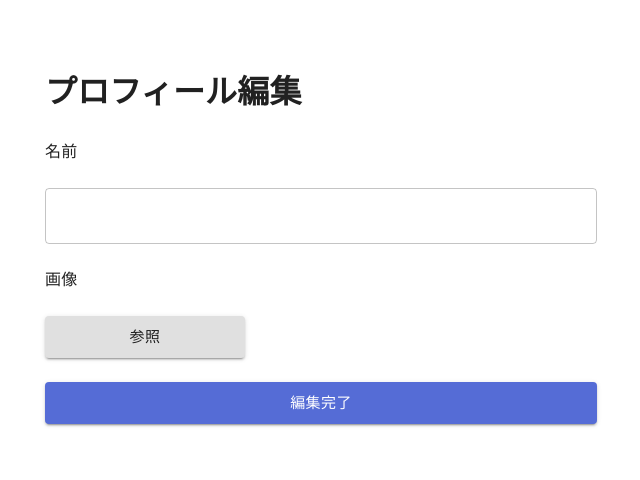
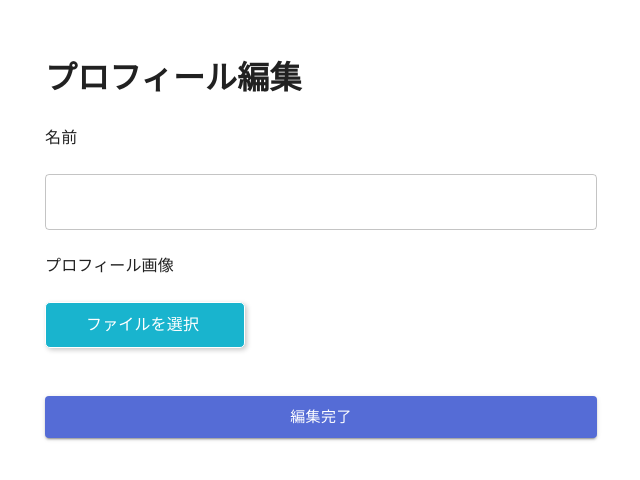
Before and after one commit to sofuetakuma112/expiration-date-manager, a React (Create React App) app: page / in a window 1280 px wide. Shown: the part 174-654 px from the top of the page, without its empty margins (319-959 px from the left). Built offline with nearby package versions, Linux system fonts and the light colour scheme.

Commit message:
ボタンのスタイル変更・プロフィール編集の項目削減

```diff
--- a/src/components/EditProfile.tsx
+++ b/src/components/EditProfile.tsx
@@ -1,40 +1,57 @@
 import { yupResolver } from '@hookform/resolvers/yup';
-import { Button, Container, Stack, TextField, Avatar } from '@mui/material';
+import {
+  Button,
+  Container,
+  Stack,
+  TextField,
+  Avatar,
+  Input,
+} from '@mui/material';
 import React from 'react';
 import { SubmitHandler, useForm } from 'react-hook-form';
 import * as yup from 'yup';
 import { styled } from '@mui/system';
+
+//CSS
 const StyledFormLabel = styled('label')({
   margin: '0px',
 });
 
+const StyledErrorText = styled('p')({
+  color: 'red',
+});
+
 // フォームの型
 interface FormInput {
-  email: string;
   name: string;
-  password: string;
   condition: string;
   id: string;
+  file: string;
 }
 
 // バリデーションルール
 // バリデーションスキーマを構築する
 const schema = yup.object({
-  email: yup
-    .string()
-    .required('このフィールドは必須項目です')
-    .email('正しいメールアドレス入力してください'),
-  id: yup.string().required('このフィールドは必須項目です'),
   name: yup.string().required('このフィールドは必須項目です'),
-  password: yup
-    .string()
-    .required('このフィールドは必須項目です')
-    .min(6, 'パスワードは6文字以上で入力してください')
-    .matches(
-      /^(?=.*[A-Za-z])(?=.*\d)(?=.*[@$!%*#?&])[A-Za-z\d@$!%*#?&].*$/,
-      'パスワードは英数字と記号を組み合わせて下さい'
+  file: yup
+    .mixed()
+    .test(
+      'is-big-file',
+      'ファイルはjpegかpngで送信してください',
+      checkIfFilesAreCorrectType
     ),
 });
+
+//プロフィール画像のルール
+export function checkIfFilesAreCorrectType(file: File): boolean {
+  let valid = true;
+  if (file) {
+    if (!['image/jpeg', 'image/png'].includes(file.type)) {
+      valid = false;
+    }
+  }
+  return valid;
+}
 
 function EditProfile() {
   const {
@@ -72,15 +89,26 @@ function EditProfile() {
           {...register('name')}
           error={'name' in errors}
           helperText={errors.name?.message}
-          />
-          <StyledFormLabel>画像</StyledFormLabel>
-
-        <Button
-          color="inherit"
-          variant="contained"
-          size="large"
-          sx={{width: "200px"}}
-        >参照</Button>
+        />
+        <StyledFormLabel>プロフィール画像</StyledFormLabel>
+        <label
+          style={{
+            lineHeight: 1.5,
+            border: '1px solid #ffffff',
+            borderRadius: '5px',
+            boxShadow: '2px 2px 5px 0px rgba(200, 200, 200, 1)',
+            fontFamily: 'Times New Roman',
+            padding: '10px 40px',
+            color: '#ffffff',
+            backgroundColor: '#19B4CE',
+            cursor: 'pointer',
+            width: "200px"
+          }}
+        >
+          <input type="file" style={{ display: 'none' }} {...register('file')} />ファイルを選択
+        </label>
+        {/* エラーメッセージ */}
+        <StyledErrorText>{errors.file?.message}</StyledErrorText>
 
         <Button
           color="primary"
--- a/src/index.tsx
+++ b/src/index.tsx
@@ -10,7 +10,7 @@ ReactDOM.render(
   <ThemeProvider theme={theme}>
     {/* CssBaseline kickstart an elegant, consistent, and simple baseline to build upon. */}
     <CssBaseline />
-    <EditProfile />
+    <EditProfile/>
   </ThemeProvider>,
   document.querySelector('#root')
 );
```
